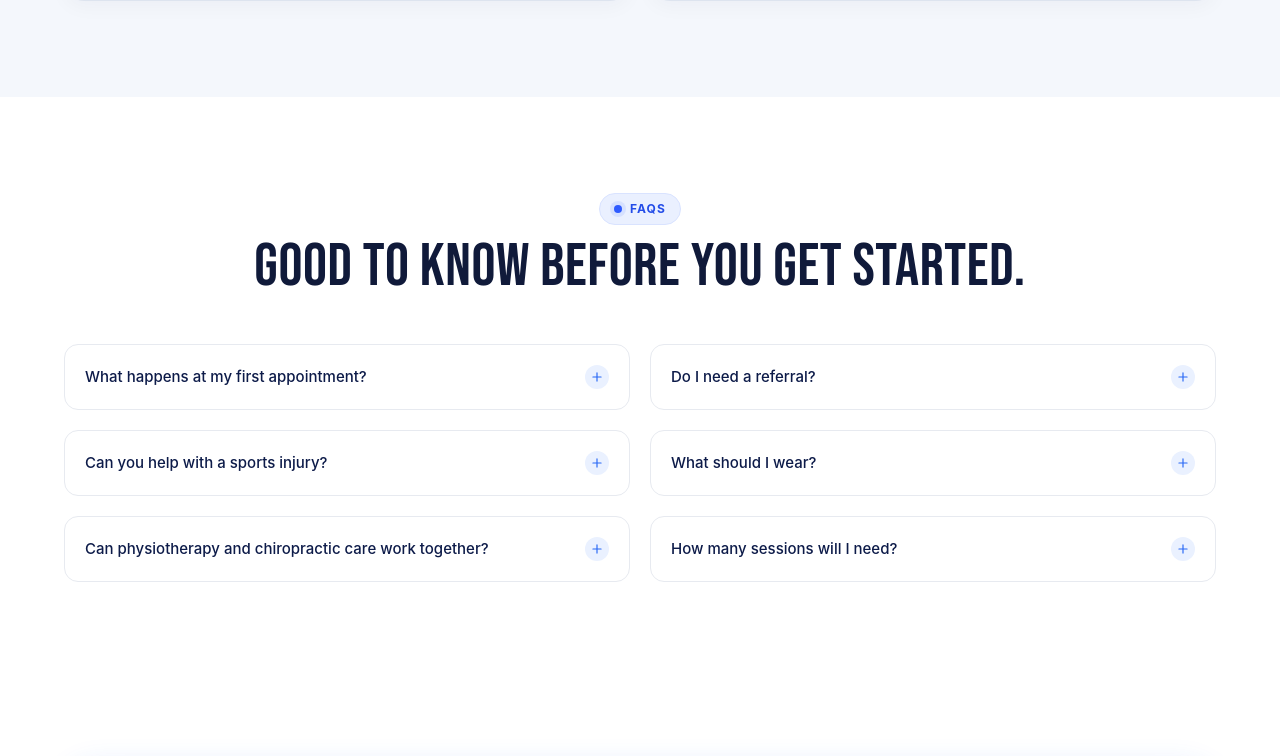
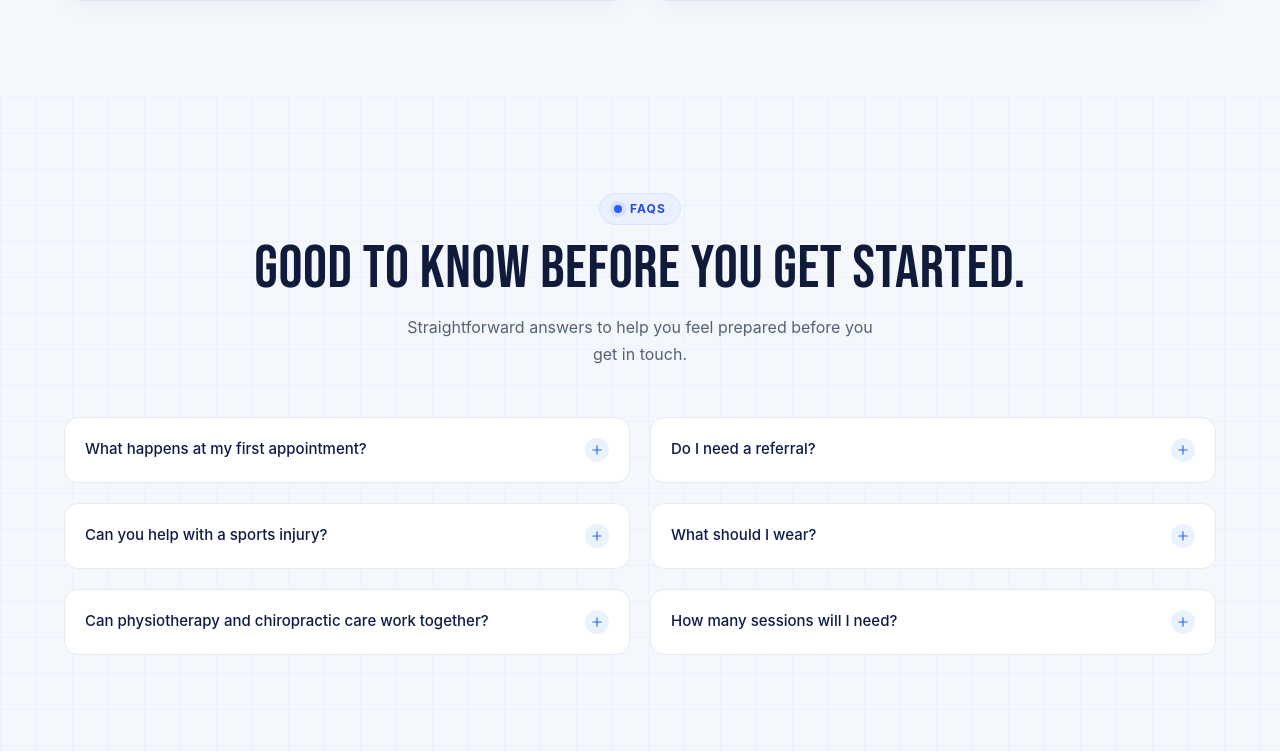
Before and after one commit to hriksinha1/Kinematics, a React (Vite) app: page / in a window 1280 px wide. Shown: the part 6126-6882 px from the top of the page. Built offline with nearby package versions, Linux system fonts and the light colour scheme; grey boxes are pictures that could not be loaded.

Commit message:
Improve FAQ section surface contrast and heading scale

```diff
--- a/src/sections/Faq.tsx
+++ b/src/sections/Faq.tsx
@@ -5,64 +5,25 @@ import { FaqItem } from '../components/FaqItem';
 import { FAQ_CONTENT } from '../data/content';
 
 export const Faq: React.FC = () => {
-  // Track open state per item id
-  const [openIds, setOpenIds] = useState<Record<string, boolean>>({
-    'faq-1': false,
-  });
-
-  const handleToggle = (id: string) => {
-    setOpenIds((prev) => ({
-      ...prev,
-      [id]: !prev[id],
-    }));
-  };
-
-  // Group into left and right columns matching reference screenshot
-  // Left: items 0, 2, 4; Right: items 1, 3, 5
+  const [openIds, setOpenIds] = useState<Record<string, boolean>>({});
+  const handleToggle = (id: string) => setOpenIds((prev) => ({ ...prev, [id]: !prev[id] }));
   const leftColItems = [FAQ_CONTENT.items[0], FAQ_CONTENT.items[2], FAQ_CONTENT.items[4]];
   const rightColItems = [FAQ_CONTENT.items[1], FAQ_CONTENT.items[3], FAQ_CONTENT.items[5]];
 
   return (
-    <section id="faq" className="py-16 sm:py-20 md:py-24 bg-white">
+    <section id="faq" className="kinetics-grid-surface py-16 sm:py-20 md:py-24">
       <div className="max-w-[1200px] mx-auto px-5 sm:px-6 space-y-10 sm:space-y-12">
-        {/* Centered Header */}
-        <div className="text-center space-y-3.5">
+        <div className="text-center space-y-4">
           <Eyebrow centered>{FAQ_CONTENT.eyebrow}</Eyebrow>
-          <SectionHeading
-            title={FAQ_CONTENT.headline}
-            centered
-            maxWidthCh="max-w-[36ch]"
-          />
+          <SectionHeading title={FAQ_CONTENT.headline} centered maxWidthCh="max-w-[36ch]" />
+          <p className="mx-auto max-w-[48ch] text-[15px] sm:text-[16px] text-[#556176] leading-[1.7]">Straightforward answers to help you feel prepared before you get in touch.</p>
         </div>
-
-        {/* 2-Column Accordion Grid (align-items: start to prevent vertical stretching) */}
         <div className="grid grid-cols-1 md:grid-cols-2 gap-4 sm:gap-5 items-start">
-          {/* Left Column */}
           <div className="flex flex-col gap-4 sm:gap-5">
-            {leftColItems.map((item) => (
-              <FaqItem
-                key={item.id}
-                id={item.id}
-                question={item.question}
-                answer={item.answer}
-                isOpen={!!openIds[item.id]}
-                onToggle={() => handleToggle(item.id)}
-              />
-            ))}
+            {leftColItems.map((item) => <FaqItem key={item.id} id={item.id} question={item.question} answer={item.answer} isOpen={!!openIds[item.id]} onToggle={() => handleToggle(item.id)} />)}
           </div>
-
-          {/* Right Column */}
           <div className="flex flex-col gap-4 sm:gap-5">
-            {rightColItems.map((item) => (
-              <FaqItem
-                key={item.id}
-                id={item.id}
-                question={item.question}
-                answer={item.answer}
-                isOpen={!!openIds[item.id]}
-                onToggle={() => handleToggle(item.id)}
-              />
-            ))}
+            {rightColItems.map((item) => <FaqItem key={item.id} id={item.id} question={item.question} answer={item.answer} isOpen={!!openIds[item.id]} onToggle={() => handleToggle(item.id)} />)}
           </div>
         </div>
       </div>
```
